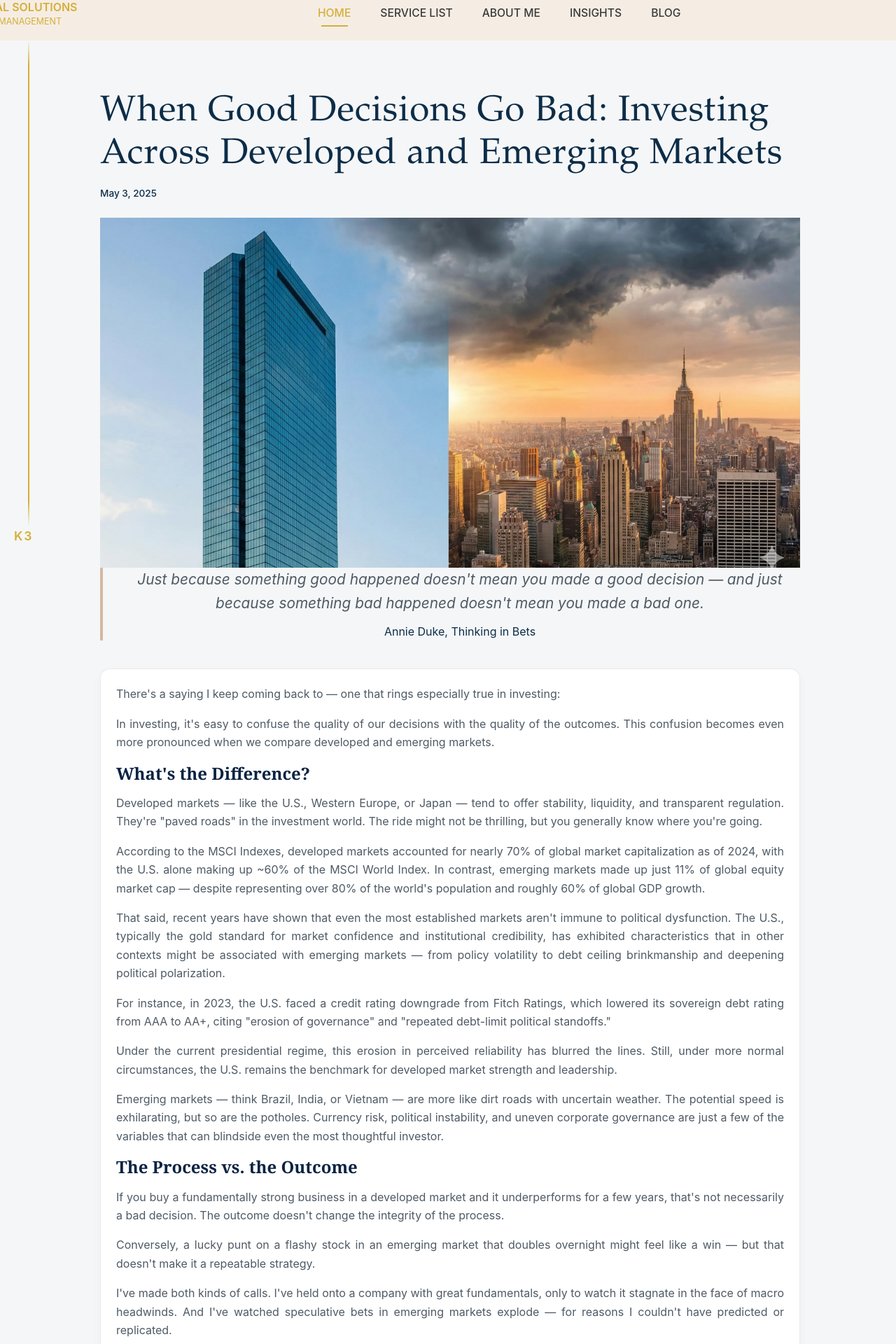
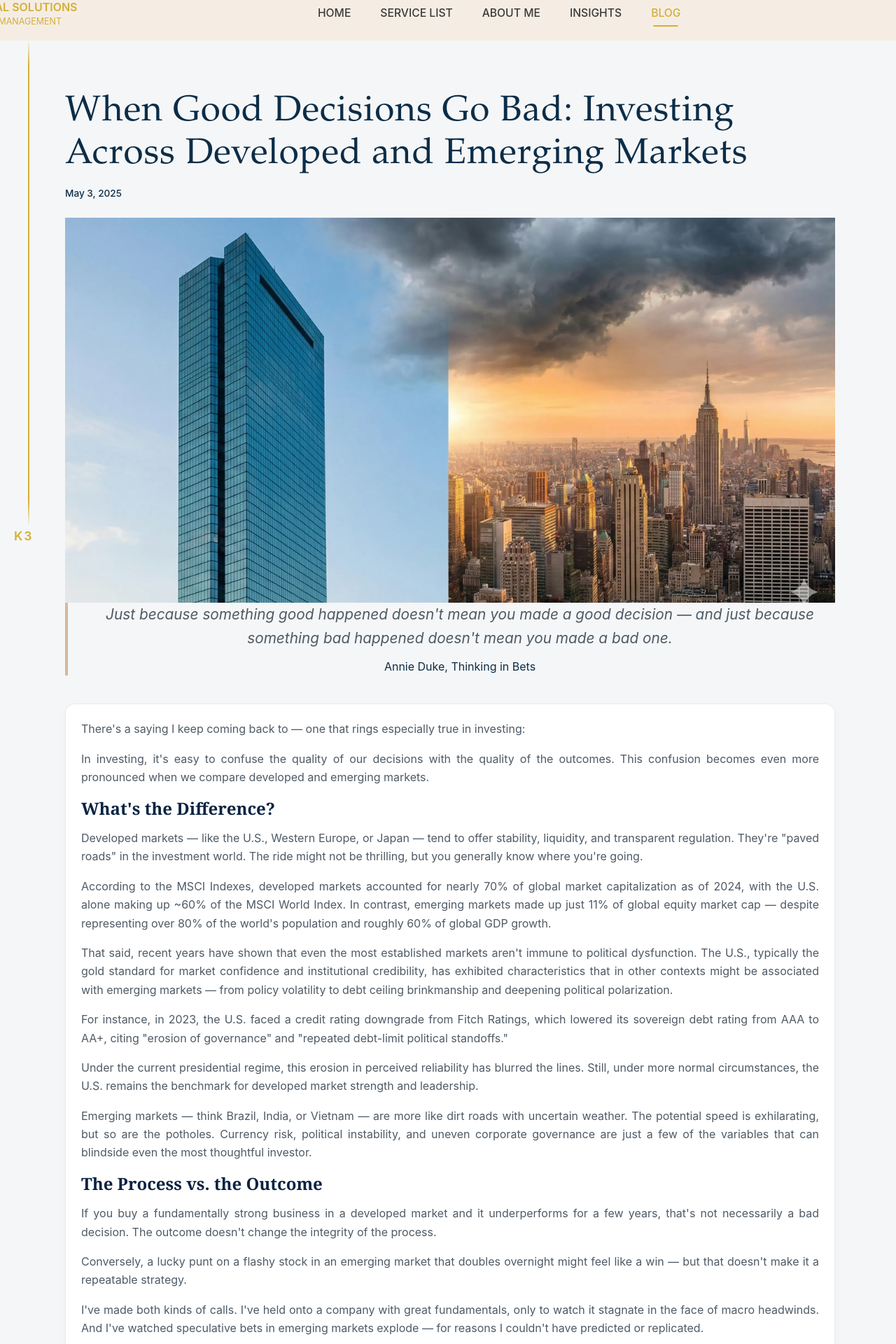
Before and after one commit to indarss/K3CapitalSolutions, a Next.js app: page /blog/Otrais in a window 1280 px wide. Shown: the part 20-1940 px from the top of the page at 70% size. Built offline with nearby package versions, Linux system fonts and the light colour scheme.

Commit message:
fixes for blog article fonts
fixes for blog article fonts

```diff
--- a/app/blog/[slug]/page.jsx
+++ b/app/blog/[slug]/page.jsx
@@ -49,7 +49,7 @@ export default function BlogPost({ params }) {
           display: "flex",
           justifyContent: "center"
         }}>
-          <div style={{ display: "flex", flexDirection: "column", height: "100%", width: "100%", maxWidth: "1000px" }}>
+          <div style={{ display: "flex", flexDirection: "column", height: "100%", width: "100%", maxWidth: "1100px" }}>
             <h1 className="hero-title" style={{ marginBottom: "12px", color: "#0c2d48" }}>
               {data.title}
             </h1>
@@ -75,7 +75,7 @@ export default function BlogPost({ params }) {
           }}>
             <div style={{
               width: "100%",
-              maxWidth: "1000px",
+              maxWidth: "1100px",
               display: "flex"
             }}>
               <div style={{
@@ -109,7 +109,7 @@ export default function BlogPost({ params }) {
           display: "flex",
           justifyContent: "center"
         }}>
-          <article className="service-card" style={{ width: "100%", maxWidth: "1000px" }}>
+          <article className="service-card" style={{ width: "100%", maxWidth: "1100px" }}>
             <MDXRemote source={contentWithoutBlockquote} />
           </article>
         </div>
--- a/app/globals.css
+++ b/app/globals.css
@@ -360,6 +360,11 @@ section#blog ol li {
   color: #555 !important;
 }
 
+article.service-card ul li,
+article.service-card ol li {
+  color: #555 !important;
+}
+
 section#blog .section-intro {
   color: #555;
   font-weight: 400;
--- a/components/Nav.jsx
+++ b/components/Nav.jsx
@@ -18,7 +18,7 @@ export default function Nav() {
   // Track scroll shadow and which nav item is active
   const [scrolled, setScrolled] = useState(false);
   const [activeSection, setActiveSection] = useState(
-    pathname === "/blog" ? "blog" : "home"
+    pathname.startsWith("/blog") ? "blog" : "home"
   );
 
   useEffect(() => {
@@ -35,7 +35,7 @@ export default function Nav() {
           setActiveSection(section.id);
         }
       });
-    } else if (pathname === "/blog") {
+    } else if (pathname.startsWith("/blog")) {
       setActiveSection("blog");
     } else if (pathname === "/terms") {
       setActiveSection(null);
```
